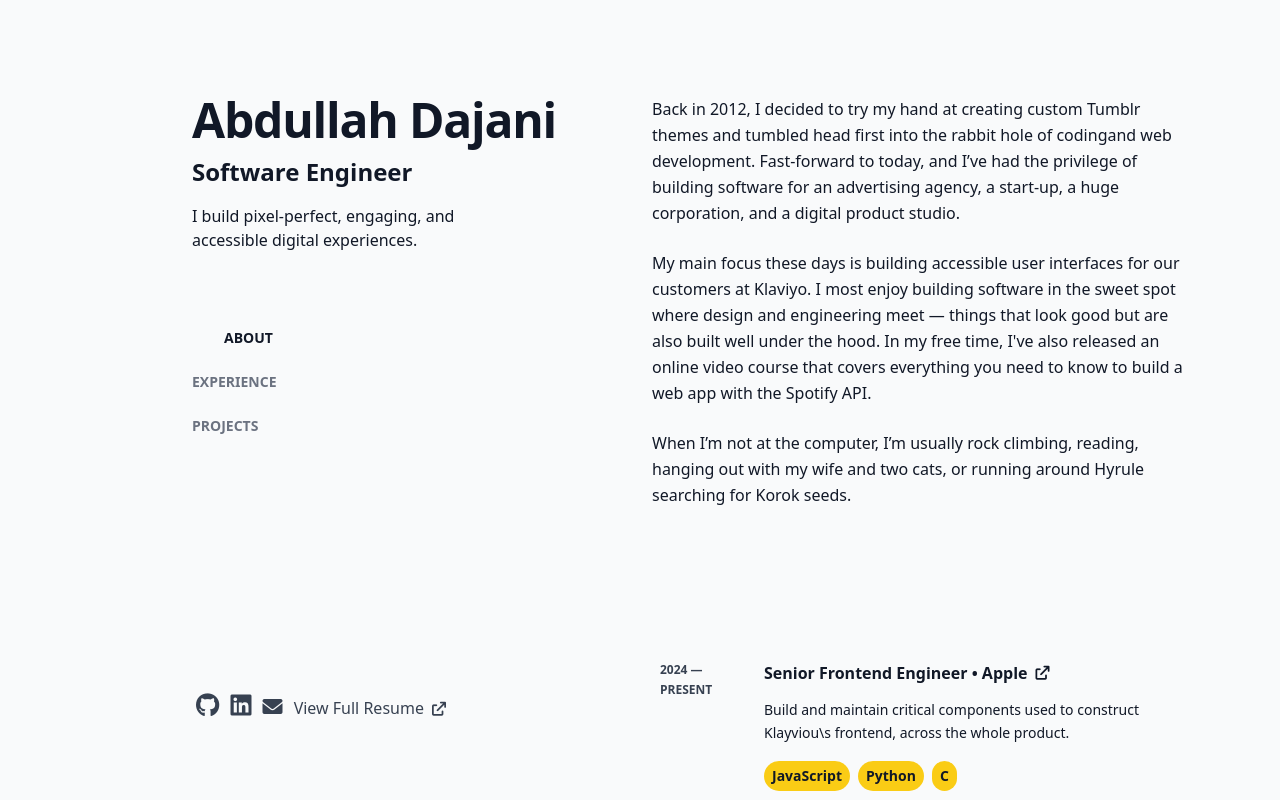
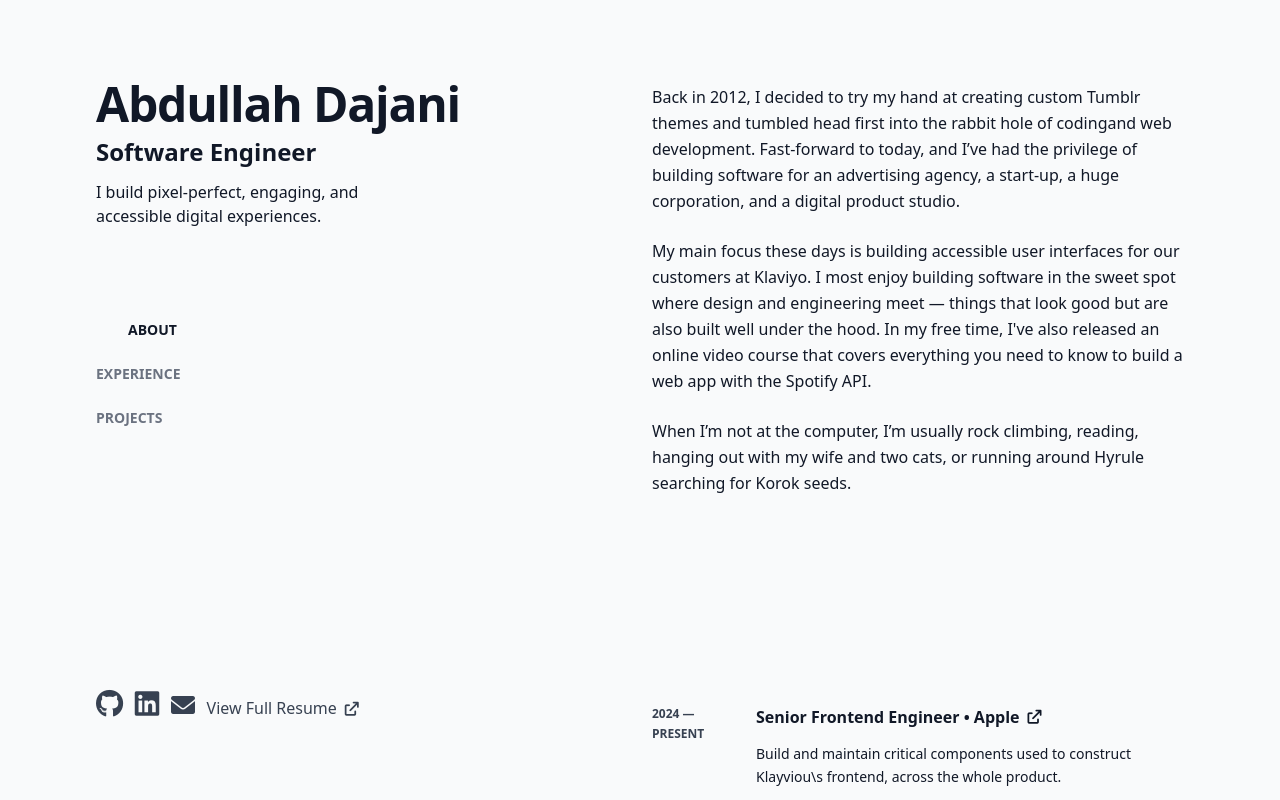
Before and after one commit to amdajani/Abdullah-Dajani-s, a website: page public/index.html in a window 1280 px wide. Drawn offline with nearby package versions, Linux system fonts and the light colour scheme.

Commit message:
before submitting cs50

```diff
--- a/public/index.html
+++ b/public/index.html
@@ -4,100 +4,75 @@
   <meta charset="UTF-8">
   <meta name="viewport" content="width=device-width, initial-scale=1.0">
   <title>Abdullah Dajani</title>
-  <link href="https://cdn.jsdelivr.net/npm/tailwindcss@latest/dist/tailwind.min.css" rel="stylesheet">
-
+  <link href="https://cdn.jsdelivr.net/npm/tailwindcss@2.2.19/dist/tailwind.min.css" rel="stylesheet">
   <link href="styles.css" rel="stylesheet">
   <link rel="stylesheet" href="https://cdnjs.cloudflare.com/ajax/libs/font-awesome/6.0.0-beta3/css/all.min.css">
 </head>
 
-<body class="bg-gray-50 overflow-x-hidden">
+
+<body>
     <!-- Left half body -->
     <section id="left-page">
-        <div id="left-page-container" class="overflow-hidden lg:fixed h-full top-0 left-0 lg:w-auto font-sans antialiased text-gray-900 lg:mt-24 lg:ml-32 xl:ml-48 sm:flex lg:mr-auto sm:flex-col sm:w-full ml-6 mr-6 mt-12"> <!-- start working on @media medium and smaller, it should look different-->
+        <div id="left-page-container" class="fixed top-0 left-0 w-1/2 bg-gray-50 h-full font-sans antialiased text-gray-900 pt-20 pl-24">
 
+            <a href="#right-page-beginning"><h1 class="text-5xl font-extrabold tracking-tight">Abdullah Dajani</h1></a>
+            <h2 class="text-2xl mt-2 font-semibold">Software Engineer</h2>
+            <h3 class="text-base text-gray-900 mt-3 font-light max-w-xs">I build pixel-perfect, engaging, and accessible digital experiences.</h3>
 
-            <a href="#right-page-beginning"><h1 class="lg:text-5xl text-4xl font-extrabold  max-w-auto tracking-tight">Abdullah Dajani</h1></a>
-            <h2 class="lg:text-2xl text-xl font-semibold mt-3">Software Engineer</h2>
-            <h3 class="lg:text-base text-gray-900 font-light max-w-xs mt-4">I build pixel-perfect, engaging, and accessible digital experiences.</h3>
-
-            <!-- Navbar -->
-            <div id="navbar" class="hidden lg:block lg:mt-16 font-semibold text-sm text-gray-500">
+            <div id="navbar" class="mt-20 font-semibold text-sm text-gray-500">
                 <a href="#right-page-beginning" class="w-1/6 block py-3 hover:text-gray-900 transform transition-transform duration-300 hover:translate-x-8 cursor-pointer">ABOUT</a>
                 <a href="#right-page-mid" class="w-1/4 block py-3 hover:text-gray-900 transform transition-transform duration-300 hover:translate-x-8 cursor-pointer">EXPERIENCE</a>
-                <a href="#right-page-projects" class="w-1/5 block py-3 hover:text-gray-900 transform transition-transform duration-300 hover:translate-x-8 cursor-pointer">PROJECTS</a>
+                <a class="w-1/5 block py-3 hover:text-gray-900 transform transition-transform duration-300 hover:translate-x-8 cursor-pointer">PROJECTS</a>
             </div>
 
             <footer>
                 <!-- Left half foot-->
-                <div class="lg:fixed lg:bottom-0 lg:my-20 text-xs text-gray-700 mt-7 space-x-2 ml-1">
+                <div class="fixed bottom-0 mb-20 mt-16 text-sm text-gray-700 font-sans antialiased">
                     <a target="_blank" class="hover:text-black" href="https://github.com/amdajani">
-                        <i class="fab fa-github fa-2x"></i>
+                        <i class="fab fa-github fa-2x mr-2"></i>
                     </a>
                     <a target="_blank" class="hover:text-black" href="https://www.linkedin.com/in/dajani-abdullah">
-                        <i class="fa-brands fa-linkedin fa-2x"></i>
+                        <i class="fa-brands fa-linkedin fa-2x mr-2"></i>
                     </a>
                     <a target="_blank" href="mailto:dajani.abdullah.majid@gmail.com?subject=Hi Abdullah, Let's Connect!" class="hover:text-black cursor-pointer">
-                        <i class="fa-solid text-xl fa-envelope"></i>
+                        <i class="fa-solid text-2xl fa-envelope mr-2"></i>
                     </a>
-                    <a target="_blank" id="resume-link" href="Abdullah'sResume.pdf" class="hover:underline text-base hover:text-black ">View Full Resume<i class="fa-solid group-hover:text-white fa-arrow-up-right-from-square font-thin ml-2 text-sm"></i></a>
+                    <a target="_blank" id="resume-link" href="Abdullah'sResume.pdf" class="hover:underline text-base hover:text-black ">View Full Resume<i class="fa-solid group-hover:text-white fa-arrow-up-right-from-square font-thin pl-2 text-sm"></i></a>
                 </div>
             </footer>
+
         </div>
     </section>
 
-
     <section id="right-page">
-        <div id="right-page-container" class="lg:fixed lg:pl-3 pl-6 pr-6 lg:overflow-y-scroll overflow-hidden scroll-smooth top-0 right-0 lg:w-1/2 sm:w-full h-full font-sans antialiased text-gray-900 lg:pr-20 sm:flex sm:flex-col">
+        <div id="right-page-container" class="fixed overflow-y-scroll scroll-smooth top-0 right-0 w-1/2 bg-gray-50 h-full font-sans antialiased text-gray-900 pr-20">
 
             <!-- About paragraphs -->
-            <div id="right-page-beginning" class="lg:pt-24"></div>
-            <div class="lg:hidden mt-28 mb-8 text-gray-900 font-bold text-lg"><h2>ABOUT</h2></div>
-            <div id="about-para" class="text-base leading-relaxed font-light lg:max-w-xl lg:space-y-6 space-y-4">
-                <p>
+            <div id="right-page-beginning" class="pt-20"></div>
+            <div id="about-para" class="text-base pl-3 leading-relaxed pt-1 font-light">
+                <p class="">
                     Back in 2012, I decided to try my hand at creating custom Tumblr themes and tumbled
                     head first into the rabbit hole of codingand web development. Fast-forward to today,
                     and I’ve had the privilege of building software for an advertising agency, a start-up,
                     a huge corporation, and a digital product studio.
                     </p>
-                    <p>
+                    <p class="mt-6">
                     My main focus these days is building accessible user interfaces for our customers at
                     Klaviyo. I most enjoy building software in the sweet spot where design and engineering
                     meet — things that look good but are also built well under the hood. In my free time,
                     I've also released an online video course that covers everything you need to know to
                     build a web app with the Spotify API.
                     </p>
-                    <p>
+                    <p class="mt-6">
                     When I’m not at the computer, I’m usually rock climbing, reading, hanging out with my
                         wife and two cats, or running around Hyrule searching for Korok seeds.
                     </p>
             </div>
 
             <!-- Experience Cards -->
-            <div id="right-page-mid" class="lg:pt-2 lg:mt-32"></div>
-                <div class="lg:hidden"><h2 class=" lg:hidden mt-20 mb-6 text-gray-900 font-bold text-lg">EXPERIENCE</h2></div>
-                <div class="lg:max-w-xl space-y-8">
-
-                    <!-- 1st Experience Card-->
-                    <div id="project-card-1" class="group cursor-pointer hover:bg-customNavy transform duration-150 rounded-lg px-2">
-                        <div id="experience-cards-head" class="pt-4 text-left flex flex-row">
-                            <p class="w-24 text-xs items-top group-hover:text-gray-400 text-gray-700 leading-relaxed font-bold">2024 &#8212; PRESENT</p>
-                            <h1 class="text-base text-gray-900 group-hover:text-white ml-2 leading-relaxed font-semibold">Senior Frontend Engineer • Apple</h1>
-                            <i class="fa-solid group-hover:text-white pt-1.5 fa-arrow-up-right-from-square font-thin pl-2 text-sm"></i>
-                        </div>
-
-                        <div id="experience-cards-content" class="text-sm pb-3 ml-24 items-center text-left font-normal text-gray-900 leading-relaxed">
-                            <p class="ml-2 group-hover:text-gray-200 font-light">Build and maintain critical components used to construct Klayviou\s frontend, across the whole product.</p>
-                            <div id="relevant-skills" class=" flex flex-row ml-2 mt-4">
-                                <p class=" bg-yellow-400 font-semibold rounded-2xl py-1 px-2 ">JavaScript</p>
-                                <p class=" rounded-2xl py-1 ml-2 px-2 bg-yellow-400 font-semibold">Python</p>
-                                <p class=" rounded-2xl py-1 ml-2 px-2  bg-yellow-400 font-semibold">C</p>
-                            </div>
-                        </div>
-                    </div>
-
-                    <!-- 2nd Experience Card-->
-                    <div id="experience-card-2" class="group cursor-pointer hover:bg-customNavy transform duration-150 rounded-lg px-2">
-                        <div id="experience-cards-head" class=" pt-4 text-left flex flex-row">
+            <div id="right-page-mid" class=" pt-2 mt-36"></div>
+            <div id="experience-card-1" class="group cursor-pointer hover:bg-customNavy transform duration-150 pl-3 rounded-lg">
+                <div id="experience-cards-head" class="mt-10 pt-4 text-left flex flex-row">
                     <p class=" w-24 text-xs items-top group-hover:text-gray-400 text-gray-700 leading-relaxed font-bold">2024 &#8212; PRESENT</p>
                     <h1 class="text-base text-gray-900 group-hover:text-white ml-2 leading-relaxed font-semibold">Senior Frontend Engineer • Apple</h1>
                     <i class="fa-solid group-hover:text-white pt-1.5 fa-arrow-up-right-from-square font-thin pl-2 text-sm"></i>
@@ -106,16 +81,34 @@
                 <div id="experience-cards-content" class="text-sm pb-3 ml-24 items-center text-left font-normal text-gray-900 leading-relaxed">
                     <p class="ml-2 group-hover:text-gray-200 font-light">Build and maintain critical components used to construct Klayviou\s frontend, across the whole product.</p>
                     <div id="relevant-skills" class=" flex flex-row ml-2 mt-4">
-                                <p class=" bg-yellow-400 font-semibold rounded-2xl py-1 px-2 ">JavaScript</p>
-                                <p class=" rounded-2xl py-1 ml-2 px-2 bg-yellow-400 font-semibold">Python</p>
-                                <p class=" rounded-2xl py-1 ml-2 px-2  bg-yellow-400 font-semibold">C</p>
+                        <p class=" bg-yellow-400 font-semibold rounded-xl py-1 px-2 ">JavaScript</p>
+                        <p class=" rounded-xl py-1 ml-2 px-2 bg-yellow-400 font-semibold">Python</p>
+                        <p class=" rounded-xl py-1 ml-2 px-2  bg-yellow-400 font-semibold">C</p>
+                    </div>
+                </div>
+            </div>
+
+            <!-- 2nd Experience Card-->
+            <div id="experience-card-2" class="group cursor-pointer hover:bg-customNavy transform duration-150 pl-3 rounded-lg">
+                <div id="experience-cards-head" class="mt-10 pt-4 text-left flex flex-row">
+                    <p class=" w-24 text-xs items-top group-hover:text-gray-400 text-gray-700 leading-relaxed font-bold">2024 &#8212; PRESENT</p>
+                    <h1 class="text-base text-gray-900 group-hover:text-white ml-2 leading-relaxed font-semibold">Senior Frontend Engineer • Apple</h1>
+                    <i class="fa-solid group-hover:text-white pt-1.5 fa-arrow-up-right-from-square font-thin pl-2 text-sm"></i>
+                </div>
+
+                <div id="experience-cards-content" class="text-sm pb-3 ml-24 items-center text-left font-normal text-gray-900 leading-relaxed">
+                    <p class="ml-2 group-hover:text-gray-200 font-light">Build and maintain critical components used to construct Klayviou\s frontend, across the whole product.</p>
+                    <div id="relevant-skills" class=" flex flex-row ml-2 mt-4">
+                        <p class=" bg-yellow-400 font-semibold rounded-xl py-1 px-2 ">JavaScript</p>
+                        <p class=" rounded-xl py-1 ml-2 px-2 bg-yellow-400 font-semibold">Python</p>
+                        <p class=" rounded-xl py-1 ml-2 px-2  bg-yellow-400 font-semibold">C</p>
                     </div>
                 </div>
             </div>
 
             <!-- 3rd Experience Card-->
-                    <div id="experience-card-3" class="group cursor-pointer hover:bg-customNavy transform duration-150 rounded-lg px-2">
-                        <div id="experience-cards-head" class="pt-4 text-left flex flex-row">
+            <div id="experience-card-3" class="group cursor-pointer hover:bg-customNavy transform duration-150 pl-3 rounded-lg">
+                <div id="experience-cards-head" class="mt-10 pt-4 text-left flex flex-row">
                     <p class=" w-24 text-xs items-top group-hover:text-gray-400 text-gray-700 leading-relaxed font-bold">2024 &#8212; PRESENT</p>
                     <h1 class="text-base text-gray-900 group-hover:text-white ml-2 leading-relaxed font-semibold">Senior Frontend Engineer • Apple</h1>
                     <i class="fa-solid group-hover:text-white pt-1.5 fa-arrow-up-right-from-square font-thin pl-2 text-sm"></i>
@@ -124,58 +117,26 @@
                 <div id="experience-cards-content" class="text-sm pb-3 ml-24 items-center text-left font-normal text-gray-900 leading-relaxed">
                     <p class="ml-2 group-hover:text-gray-200 font-light">Build and maintain critical components used to construct Klayviou\s frontend, across the whole product.</p>
                     <div id="relevant-skills" class="flex flex-row ml-2 mt-4">
-                                <p class=" bg-yellow-400 font-semibold rounded-2xl py-1 px-2 ">JavaScript</p>
-                                <p class=" rounded-2xl py-1 ml-2 px-2  bg-yellow-400 font-semibold">Python</p>
-                                <p class=" rounded-2xl py-1 ml-2 px-2  bg-yellow-400 font-semibold">C</p>
-                            </div>
-                        </div>
-                    </div>
-                </div>
-
-                <!-- Projects -->
-                <div id="right-page-projects" class="lg:pt-2 lg:mt-32"></div>
-                <div class="lg:hidden"><h2 class=" lg:hidden mt-20 mb-6 text-gray-900 font-bold text-lg">PROJECTS</h2></div>
-                <div class="lg:max-w-xl space-y-8">
-
-                    <!-- 1st Project Card-->
-                    <div id="experience-card-1" class="group cursor-pointer hover:bg-customNavy transform duration-150 rounded-lg px-2">
-                        <div id="experience-cards-head" class="pt-4 text-center flex flex-row">
-                            <h1 class="text-base text-gray-900 group-hover:text-white leading-relaxed font-semibold">Build a Spotify</h1>
-                            <i class="fa-solid group-hover:text-white pt-1.5 fa-arrow-up-right-from-square font-thin pl-2 text-sm"></i>
-                        </div>
-
-                        <div id="experience-cards-content" class="text-sm pb-3 items-center text-left font-normal text-gray-900 leading-relaxed mt-2">
-                            <p class="group-hover:text-gray-200 font-light">Build and maintain critical components used to construct Klayvio frontend, across the whole product.</p>
-
-                                <div id="relevant-skills" class="flex my-4 flex-row space-x-2">
-                                    <p class=" bg-yellow-400 font-semibold rounded-2xl py-1 px-2">JavaScript</p>
-                                    <p class=" rounded-2xl py-1 px-2 bg-yellow-400 font-semibold">Python</p>
-                                    <p class=" rounded-2xl py-1 px-2  bg-yellow-400 font-semibold">C</p>
-                                </div>
-                                <div class="flex flex-row  space-x-2">
-                                    <img width="120" height="38" href="" src="images/test1.png" alt="project image" class="rounded border-2 border-slate-200/100">
-                                    <img width="120" height="38" href="" src="images/test1.png" alt="project image" class="rounded border-2 border-slate-200/100">
-                                </div>
+                        <p class=" bg-yellow-400 font-semibold rounded-xl py-1 px-2 ">JavaScript</p>
+                        <p class=" rounded-xl py-1 ml-2 px-2  bg-yellow-400 font-semibold">Python</p>
+                        <p class=" rounded-xl py-1 ml-2 px-2  bg-yellow-400 font-semibold">C</p>
                     </div>
                 </div>
             </div>
 
             <!-- footer & rigts-->
             <footer id="right-page-footer">
-                <div class="items-center lg:mt-40 mt-10 mb-5 xl:mr-20 lg:mb-20 bottom-0 text-sm font-light text-gray-500">
+                <div class="items-center mt-40 mb-20 bottom-0 ml-3 text-sm font-light text-gray-500 font-sans antialiased">
                     <p>Coded from scratch in <a href="https://code.visualstudio.com/" class="font-bold hover:text-black cursor-pointer">Visual Studio Code</a> by Abdullah Dajani. Built with <a href="https://react.dev" class="font-bold hover:text-black cursor-pointer">React</a> and <a href="https://tailwindcss.com/" class="cursor-pointer hover:text-black font-bold">Tailwind CSS</a>.</p>
                 </div>
             </footer>
+
         </div>
     </section>
 
     <script>
-        document.addEventListener('DOMContentLoaded', function()
-        {
+        document.addEventListener('DOMContentLoaded', function() {
             const links = document.querySelectorAll('#navbar a');
-            const aboutSection = document.querySelector('#right-page-beginning');
-            const experienceSection = document.querySelector('#right-page-mid');
-            const projectSection = document.querySelector('#right-page-projects');
 
 
             links.forEach(link => {
@@ -188,29 +149,12 @@
             });
 
             // Automatically select the "ABOUT" link on page load
-            links[0].classList.add('text-gray-900', 'translate-x-8');
-
-            document.addEventListener('scroll', function () {
-    const scrollPosition = window.scrollY;
-    const aboutSectionTop = aboutSection.getBoundingClientRect().top;
-    const experienceSectionTop = experienceSection.getBoundingClientRect().top;
-    const projectSectionTop = projectSection.getBoundingClientRect().top;
-
-    if (scrollPosition >= projectSectionTop) {
-        links.forEach(l => l.classList.remove('text-gray-900', 'translate-x-8'));
-        links[2].classList.add('text-gray-900', 'translate-x-8');
-    } else if (scrollPosition >= experienceSectionTop) {
-        // Highlight "EXPERIENCE" link
-        links.forEach(l => l.classList.remove('text-gray-900', 'translate-x-8'));
-        links[1].classList.add('text-gray-900', 'translate-x-8');
-    } else if (scrollPosition >= aboutSectionTop) {
-        // Highlight "ABOUT" link
-        links.forEach(l => l.classList.remove('text-gray-900', 'translate-x-8'));
-        links[0].classList.add('text-gray-900', 'translate-x-8');
+            const aboutLink = document.querySelector('#navbar a');
+            if (aboutLink) {
+            aboutLink.classList.add('text-gray-900', 'translate-x-8');
             }
         });
-        });
         </script>
+</body>
 
-</body>
 </html>
```
Lines whose indentation alone changed are shown as unchanged.
